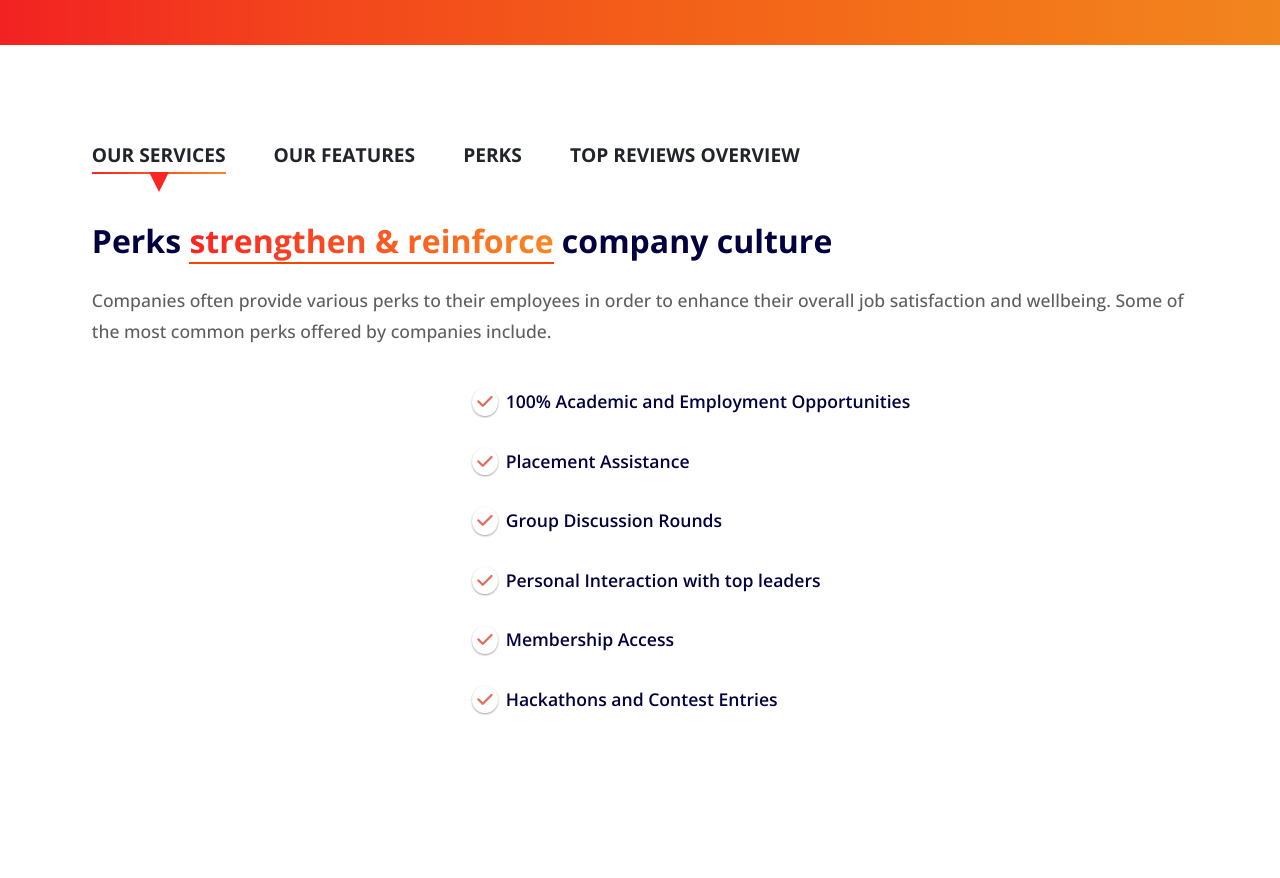
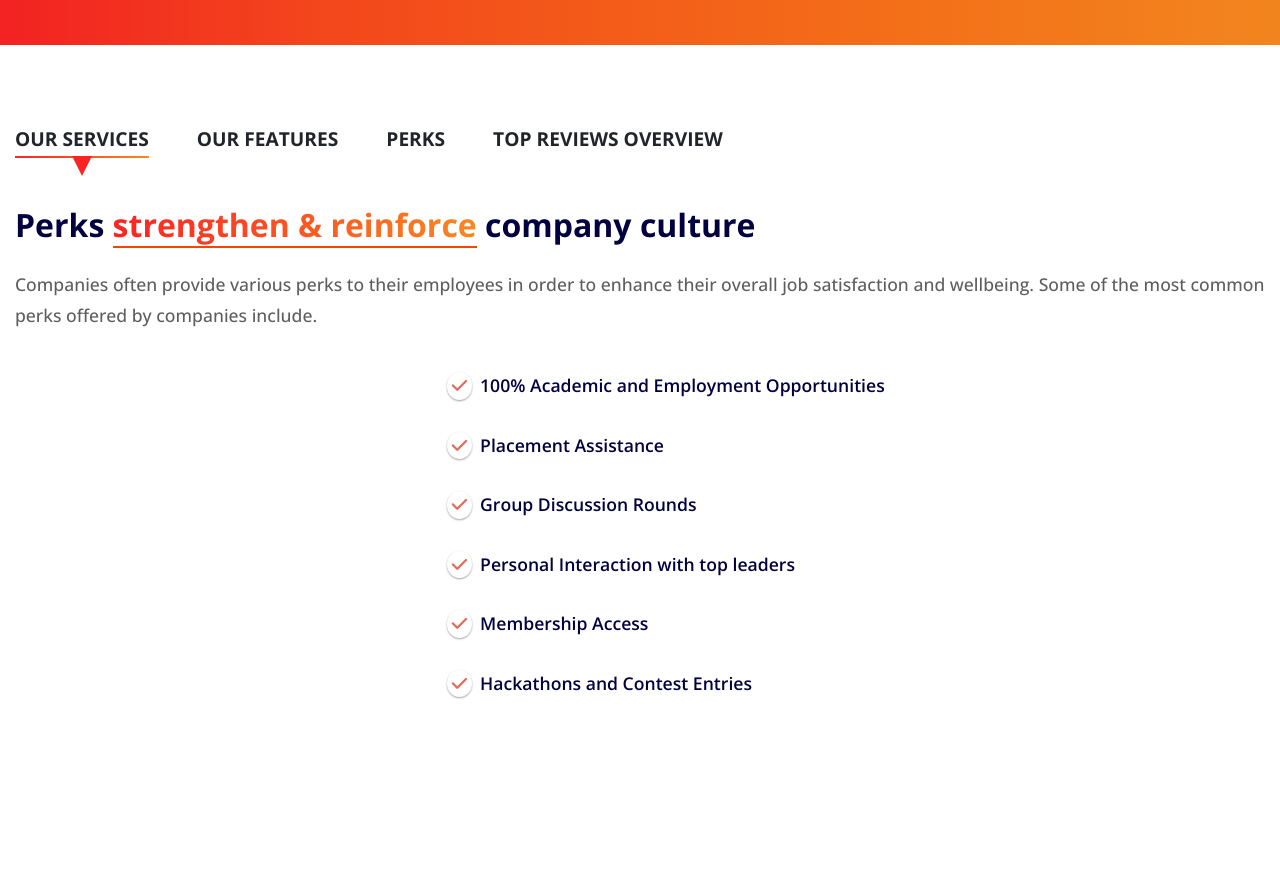
Before and after one commit to Farhan-2222/BAOIAM, a plain HTML site: page index.html in a window 1280 px wide. Shown: the part 4580-5458 px from the top of the page. Drawn offline with nearby package versions, Linux system fonts and the light colour scheme.

Commit message:
Update style.css

```diff
--- a/CSS/style.css
+++ b/CSS/style.css
@@ -42,7 +42,7 @@ a{
   text-decoration: none !important;
 }
 
-section:not(.contact-us, .footer-container, #courses) {
+section:not(.contact-us, .footer-container, #courses, .section-4) {
   padding: 1rem 6%;
 }
 
```
